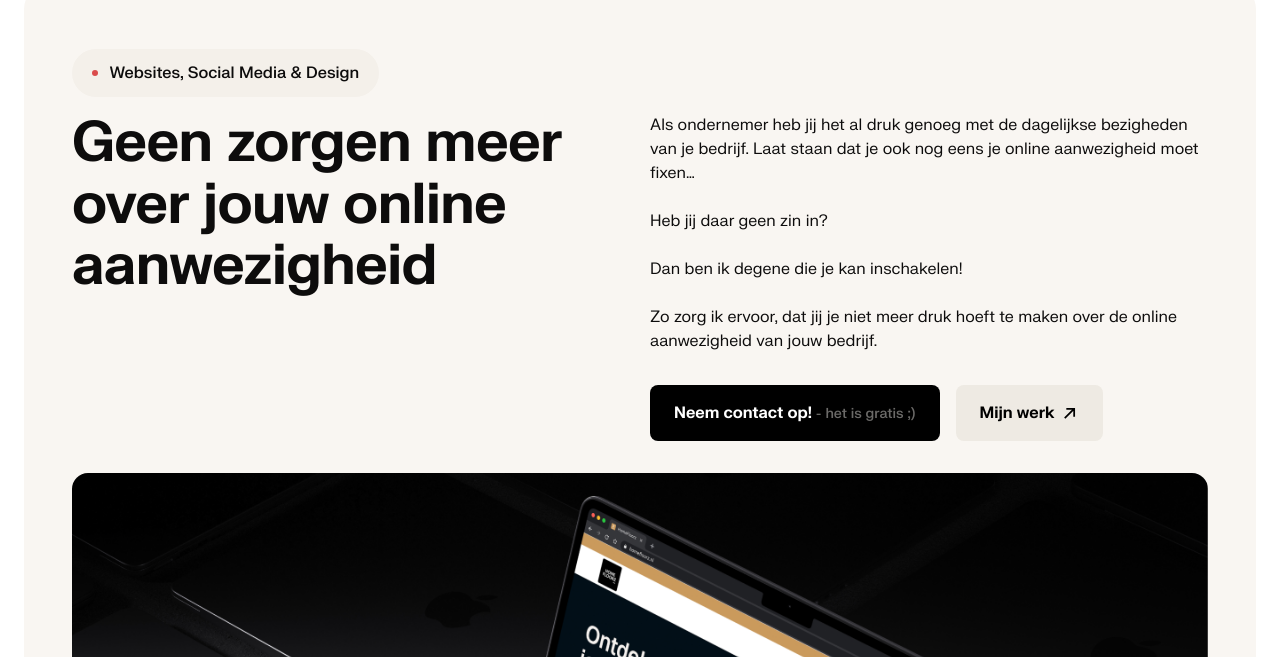
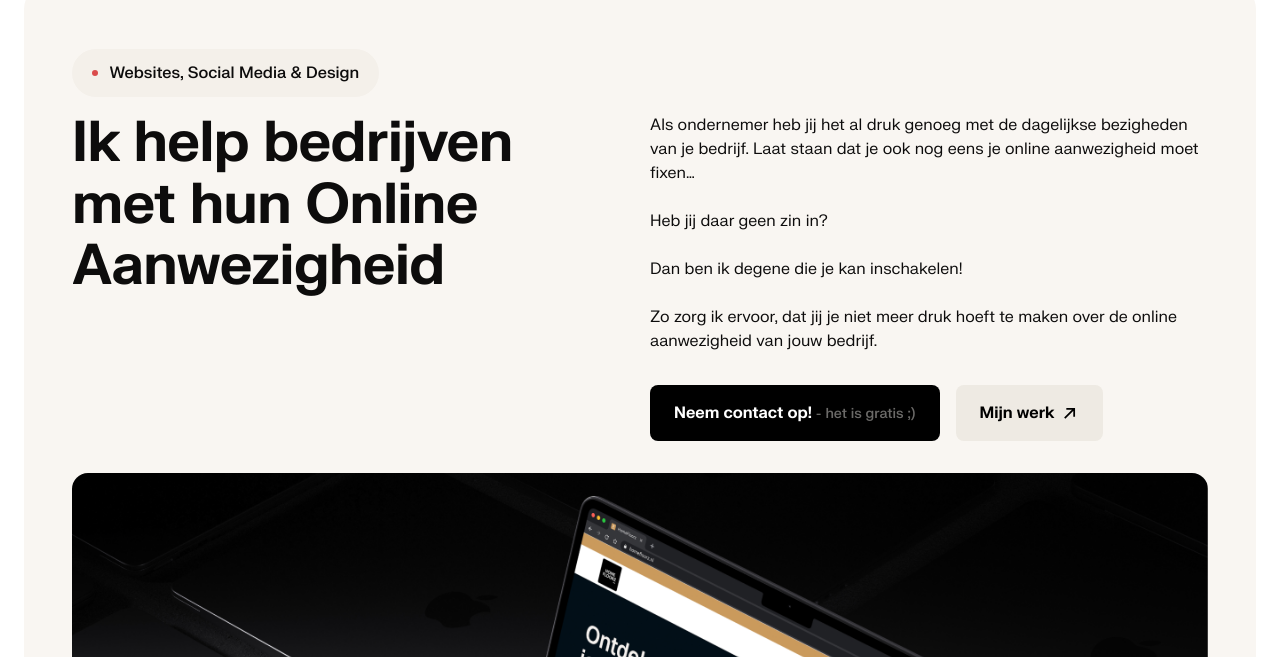
Before and after one commit to jordiklavers/git-test-webflow, a plain HTML site: page index.html in a window 1280 px wide. Shown: the part 143-800 px from the top of the page. Drawn offline with nearby package versions, Linux system fonts and the light colour scheme.

Commit message:
Update index.html

```diff
--- a/index.html
+++ b/index.html
@@ -1,6 +1,5 @@
-<!DOCTYPE html><!--  This site was created in Webflow. https://www.webflow.com  -->
-<!--  Last Published: Fri Feb 09 2024 19:25:39 GMT+0000 (Coordinated Universal Time)  -->
-<html data-wf-page="65816f7191e45d0bbad562f5" data-wf-site="65816f7191e45d0bbad562ae" lang="nl">
+<!DOCTYPE html>
+<html lang="nl">
 <head>
   <meta charset="utf-8">
   <title>Websites, Social Media &amp; Design - Klavers Design</title>
@@ -264,7 +263,7 @@ h1, h2, h3 {
               </div>
               <div class="grid-2col">
                 <div class="grid-content">
-                  <h1>Geen zorgen meer over jouw online aanwezigheid</h1>
+                  <h1>Ik help bedrijven met hun Online Aanwezigheid</h1>
                 </div>
                 <div id="w-node-_696201b5-6f39-a9a3-da70-4f6ba0f9e3b0-bad562f5" class="grid-content">
                   <p>Als ondernemer heb jij het al druk genoeg met de dagelijkse bezigheden van je bedrijf. Laat staan dat je ook nog eens je online aanwezigheid moet fixen…<br><br>Heb jij daar geen zin in? <br><br>Dan ben ik degene die je kan inschakelen!<br>‍<br>Zo zorg ik ervoor, dat jij je niet meer druk hoeft te maken over de online aanwezigheid van jouw bedrijf.<br></p>
```
